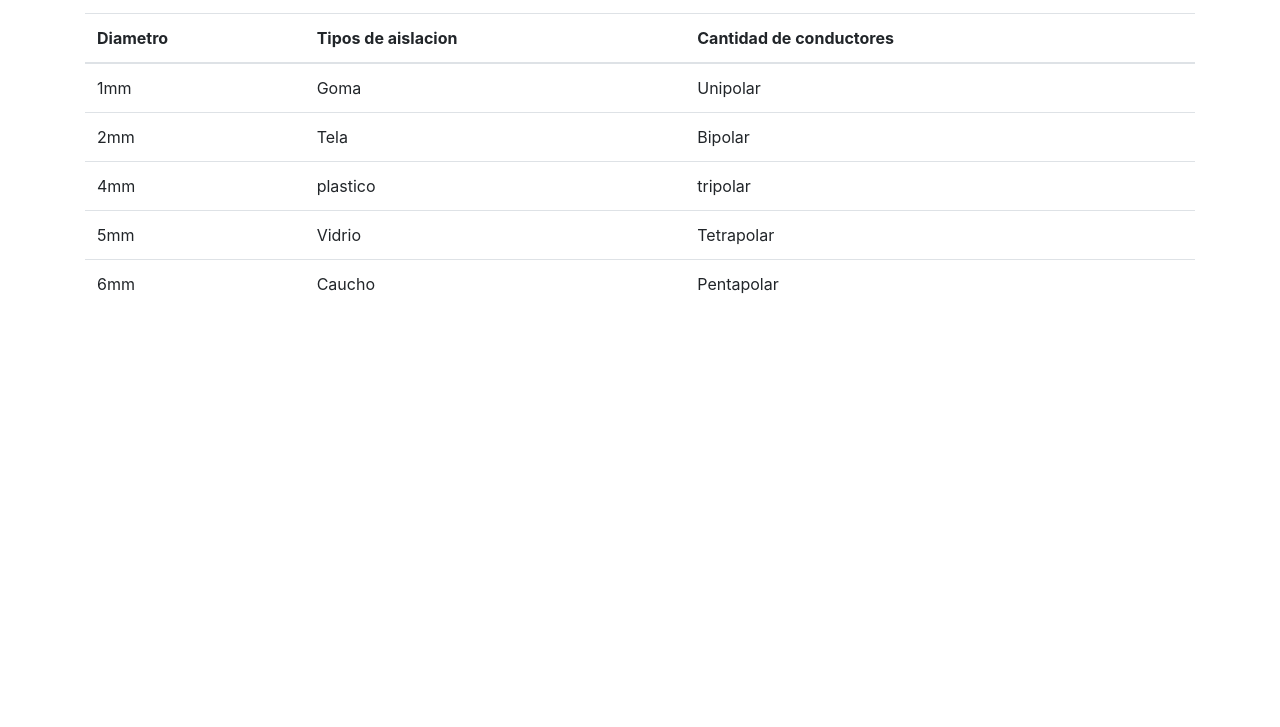
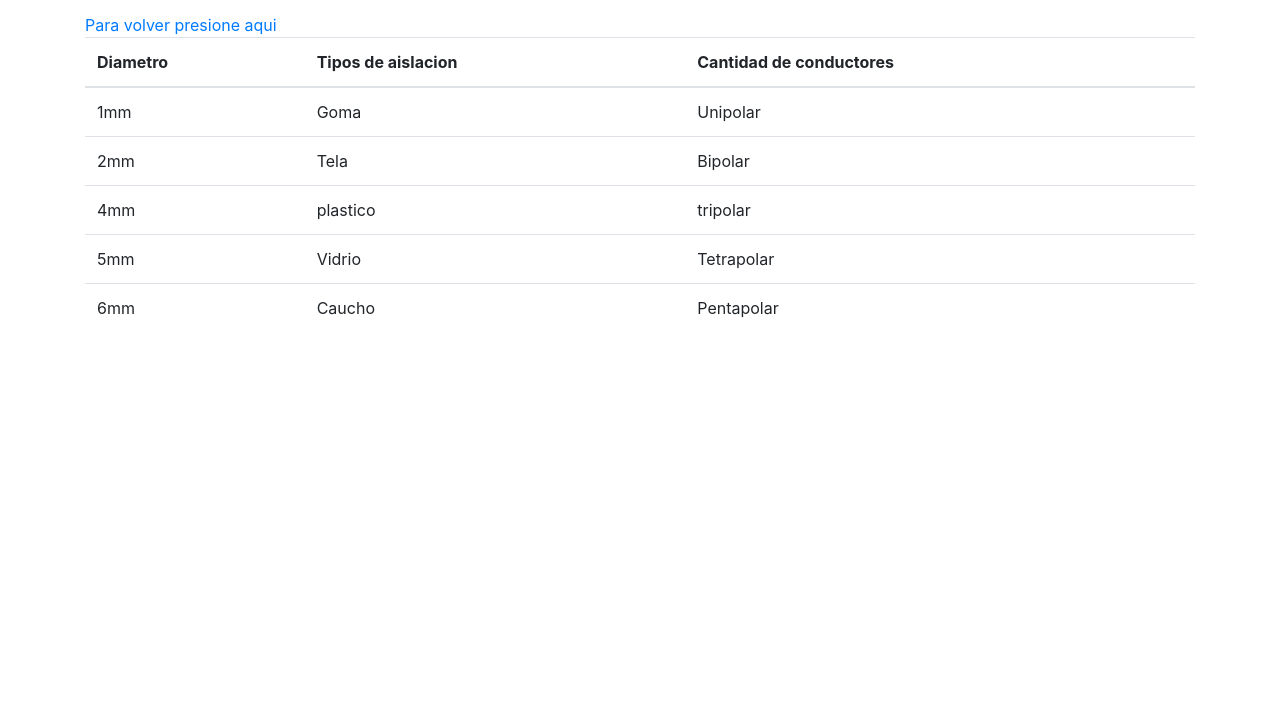
Before and after one commit to 1tiagofr/InstySistElec_franco_2024, a plain HTML site: page cables.html in a window 1280 px wide. Shown: the part 73-800 px from the top of the page. Drawn offline with nearby package versions, Linux system fonts and the light colour scheme.

Commit message:
cables.html

```diff
--- a/cables.html
+++ b/cables.html
@@ -48,6 +48,7 @@
         <td>Caucho</td>
         <td>Pentapolar</td>
       </tr>
+       <a href="https://1tiagofr.github.io/InstySistElec_franco_2024/">Para volver presione aqui</a>
     </tbody>
   </table>
 </div>
```
